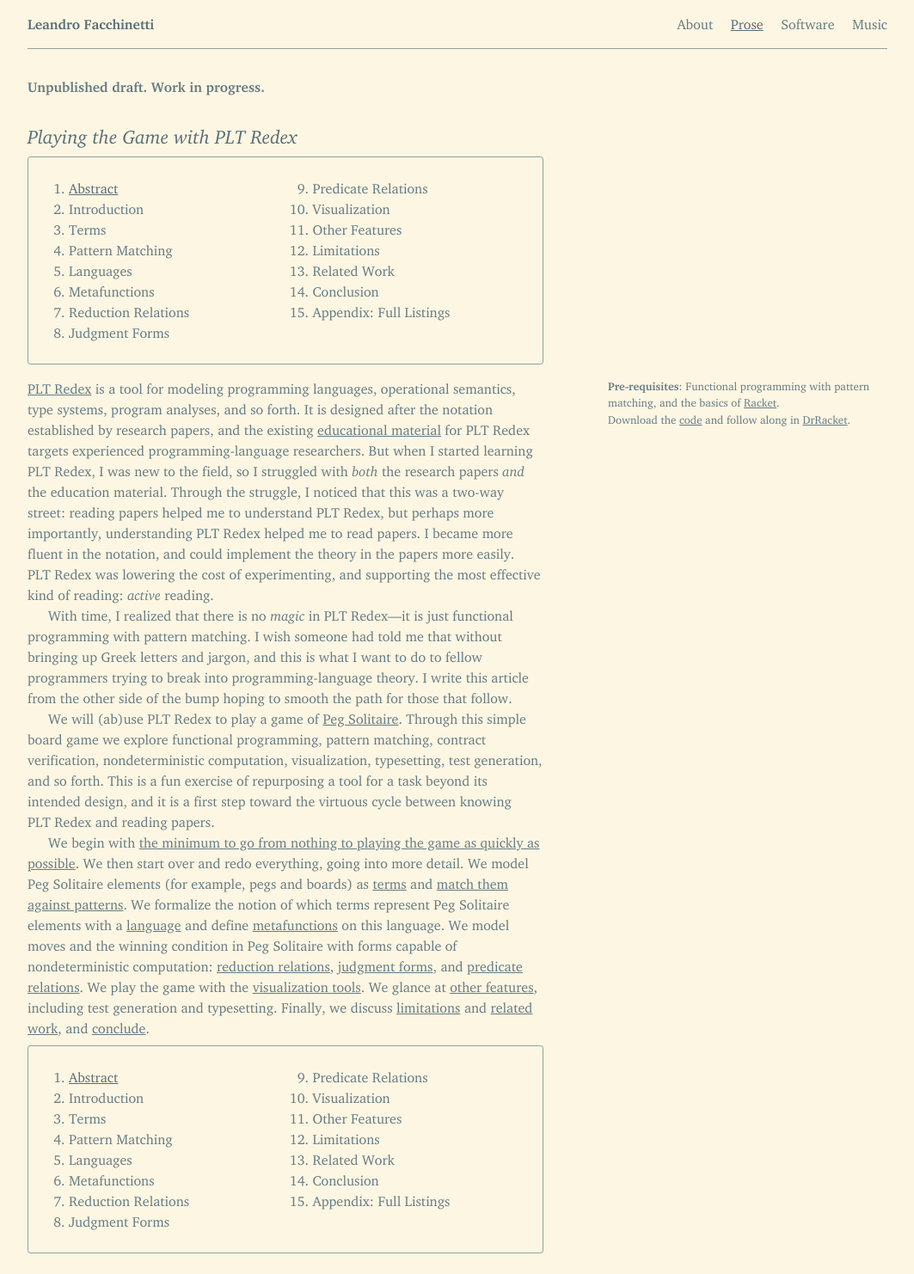
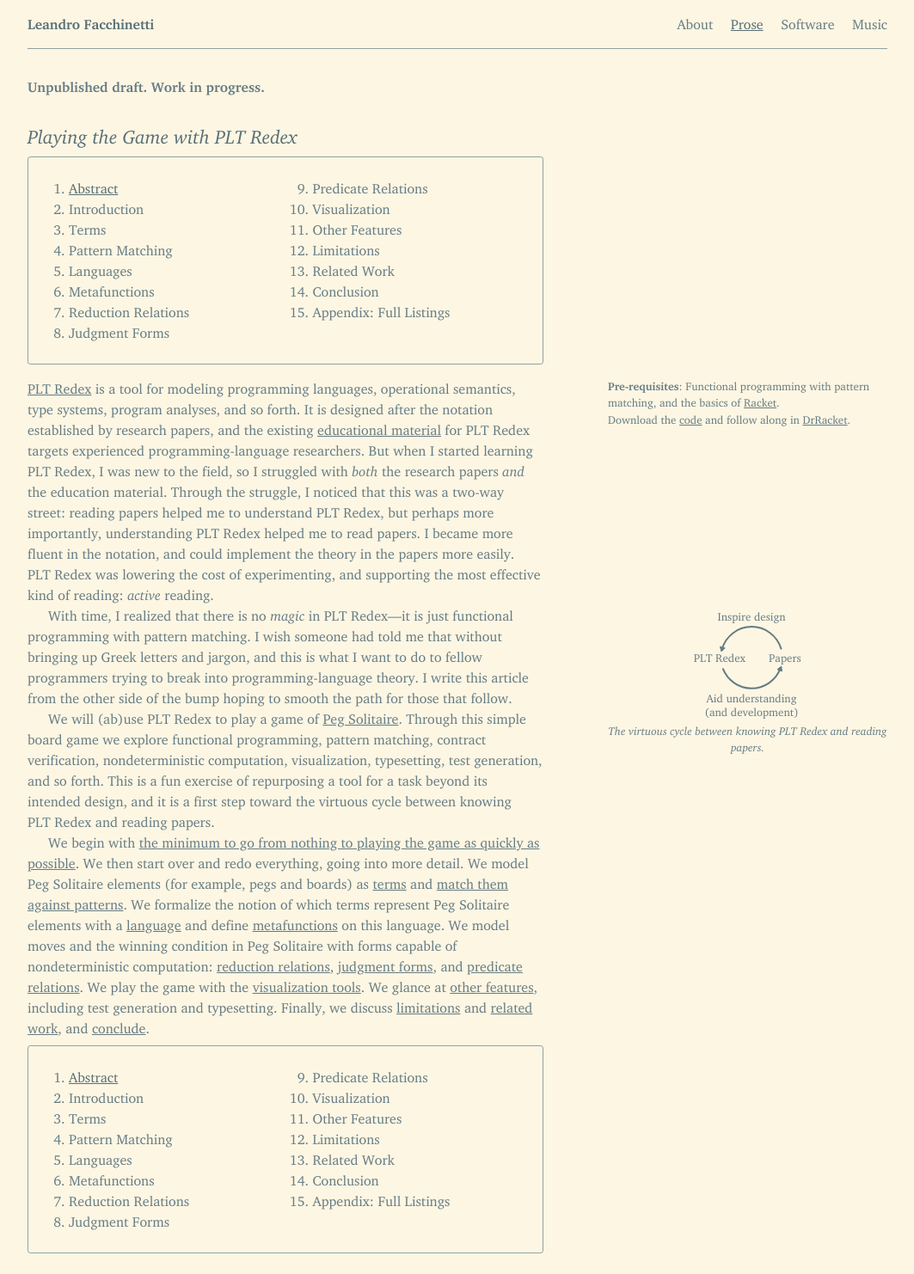
Before and after one commit to leafac/leafac.com, a Jekyll site: the page built from prose/playing-the-game-with-plt-redex/index.md, in a window 1280 px wide. Shown: the whole page at 86% size, without its empty margins (108-1171 px from the left). Built offline with Jekyll 4.4.1, drawn with Linux system fonts in a browser that asks for light colours.

Commit message:
Add figure

```diff
--- a/prose/playing-the-game-with-plt-redex/index.md
+++ b/prose/playing-the-game-with-plt-redex/index.md
@@ -12,6 +12,15 @@
 
 [PLT Redex](https://redex.racket-lang.org/) is a tool for modeling programming languages, operational semantics, type systems, program analyses, and so forth. It is designed after the notation established by research papers, and the existing [educational material](related-work) for PLT Redex targets experienced programming-language researchers. But when I started learning PLT Redex, I was new to the field, so I struggled with *both* the research papers *and* the education material. Through the struggle, I noticed that this was a two-way street: reading papers helped me to understand PLT Redex, but perhaps more importantly, understanding PLT Redex helped me to read papers. I became more fluent in the notation, and could implement the theory in the papers more easily. PLT Redex was lowering the cost of experimenting, and supporting the most effective kind of reading: *active* reading.
 
+<aside markdown="1">
+<figure>
+{% include_relative virtuous-cycle.svg %}
+<figcaption markdown="1">
+The virtuous cycle between knowing PLT Redex and reading papers.
+</figcaption>
+</figure>
+</aside>
+
 With time, I realized that there is no *magic* in PLT Redex—it is just functional programming with pattern matching. I wish someone had told me that without bringing up Greek letters and jargon, and this is what I want to do to fellow programmers trying to break into programming-language theory. I write this article from the other side of the bump hoping to smooth the path for those that follow.
 
 We will (ab)use PLT Redex to play a game of [Peg Solitaire](https://en.wikipedia.org/wiki/Peg_solitaire). Through this simple board game we explore functional programming, pattern matching, contract verification, nondeterministic computation, visualization, typesetting, test generation, and so forth. This is a fun exercise of repurposing a tool for a task beyond its intended design, and it is a first step toward the virtuous cycle between knowing PLT Redex and reading papers.
```
Also changed, not shown: prose/playing-the-game-with-plt-redex/virtuous-cycle.svg (added).
